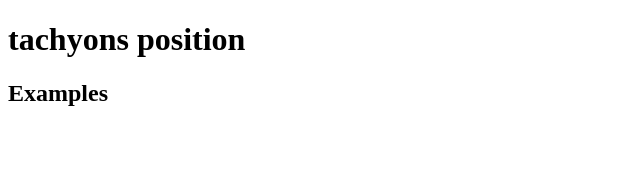
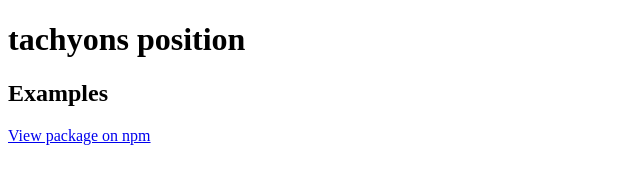
Before and after one commit to mrmrs/tachyons-position, a website: page index.html in a window 1280 px wide. Shown: the whole page, without its empty margins (0-640 px from the left). Drawn offline with Linux system fonts and the light colour scheme.

Commit message:
Adding link to npm module

```diff
--- a/index.html
+++ b/index.html
@@ -13,5 +13,6 @@
   <body>
     <h1>tachyons position</h1>
     <h2>Examples</h2>
+    <a href="http://npmjs.org/package/tachyons-position" title="tachyons-position">View package on npm</a>
   </body>
 </html>
```
